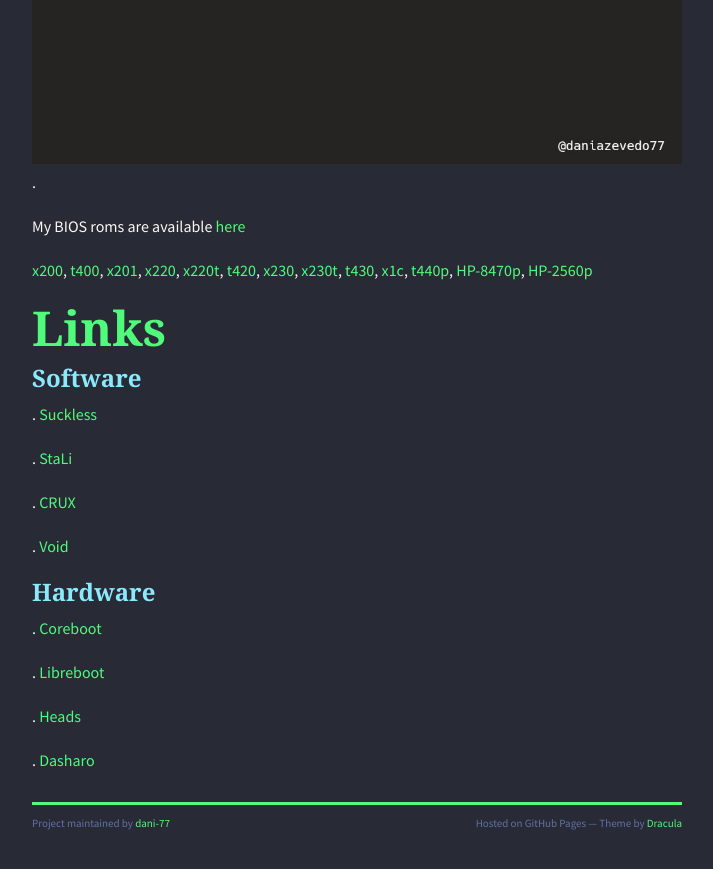
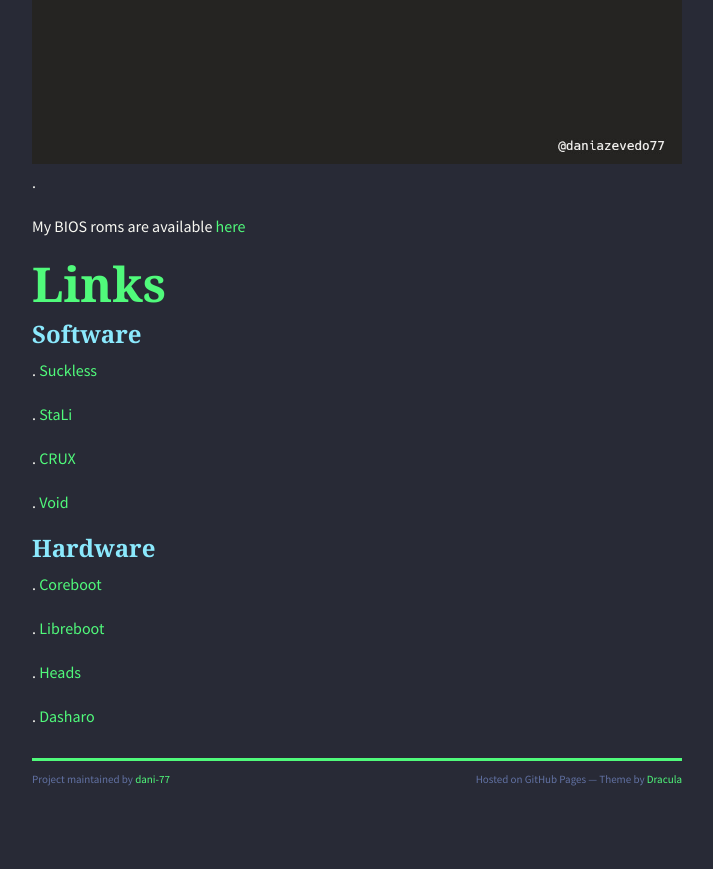
Before and after one commit to dani-77/dani-77.github.io, a Jekyll site: the page built from index.md, in a window 1280 px wide and 900 px high, scrolled down 1229 px. Shown: the top 869 px of the window, without its empty margins (283-996 px from the left). Built offline with Jekyll 4.4.1, drawn with Linux system fonts in a browser that asks for light colours; nearby versions of some CDN libraries.

Commit message:
coreboot

```diff
--- a/index.md
+++ b/index.md
@@ -36,9 +36,6 @@ this will be my new coreboot bootsplash.
 
 My BIOS roms are available [here](https://github.com/dani-77/d77coreboot)
 
- [x200](https://github.com/dani-77/x200), [t400](https://github.com/dani-77/t400), [x201](https://github.com/dani-77/x201), [x220](https://github.com/dani-77/x220), [x220t](https://github.com/dani-77/x220t), [t420](https://github.com/dani-77/t420), [x230](https://github.com/dani-77/x230), [x230t](https://github.com/dani-77/x230t), [t430](https://github.com/dani-77/t430), [x1c](https://github.com/dani-77/x1-carbon-gen-1), [t440p](https://github.com/dani-77/t440p), [HP-8470p](https://github.com/dani-77/HP-8470p-Coreboot), [HP-2560p](https://github.com/dani-77/HP-2560p-Coreboot)
-
-
 # Links
 
 ### Software
```
